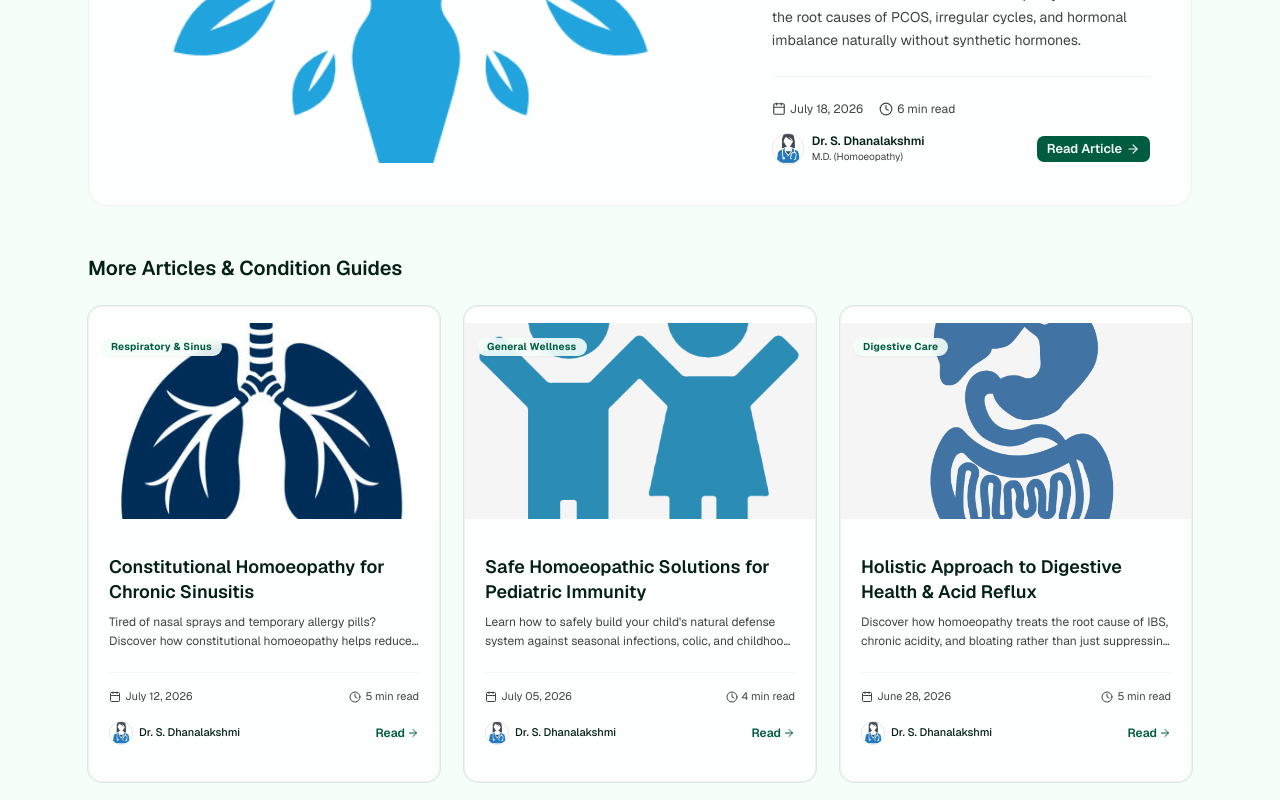
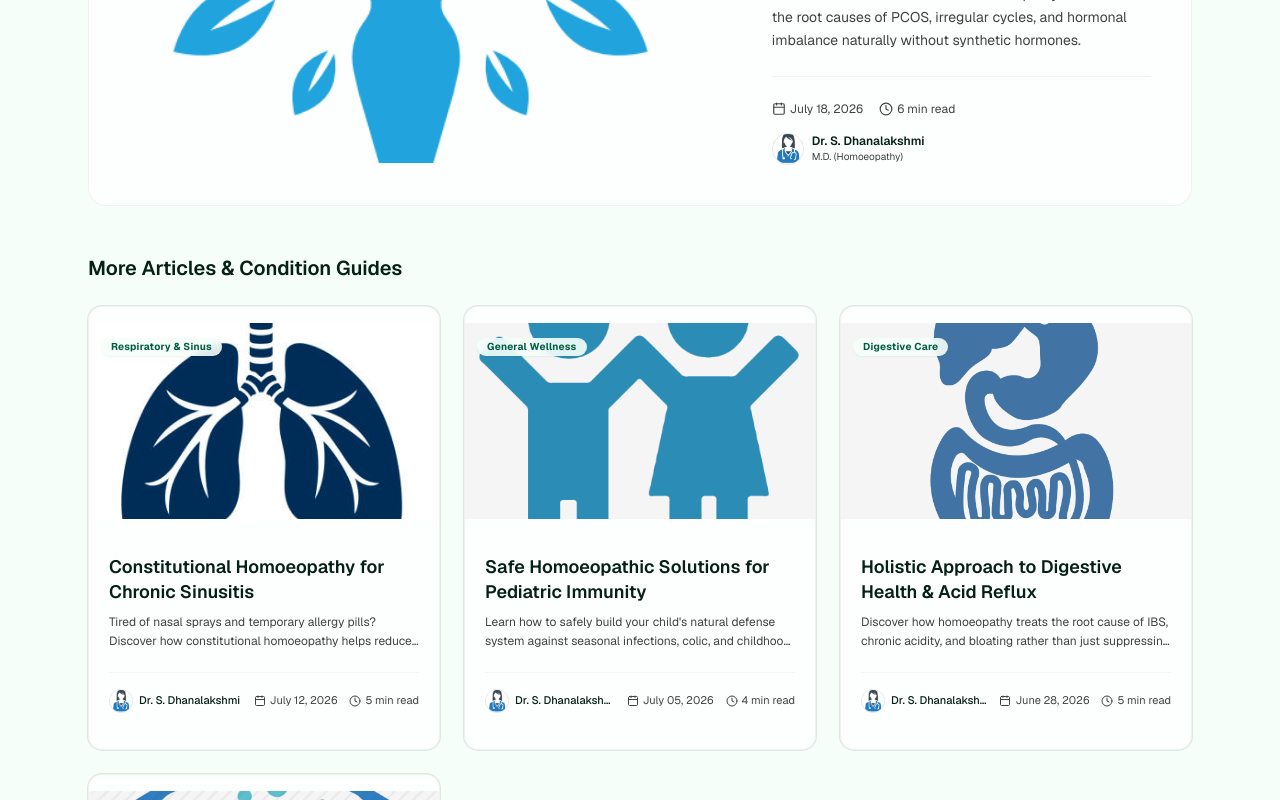
Before and after one commit to tarak162/swastha-homoeo, a Next.js app: page /blogs in a window 1280 px wide. Shown: the part 880-1680 px from the top of the page. Built offline with nearby package versions, Linux system fonts and the light colour scheme.

Commit message:
uodated read article action

```diff
--- a/src/app/blogs/[slug]/page.tsx
+++ b/src/app/blogs/[slug]/page.tsx
@@ -16,7 +16,7 @@ import {
 } from "lucide-react";
 
 import { Button } from "@/components/ui/button";
-import { Card, CardContent, CardHeader, CardTitle } from "@/components/ui/card";
+import { Card, CardContent } from "@/components/ui/card";
 import { BLOG_POSTS } from "../data/posts";
 import ShareButtons from "../components/ShareButtons";
 
@@ -237,7 +237,7 @@ export default async function BlogPostPage({ params }: PageProps) {
                   {relatedPosts.map((related) => (
                     <Card
                       key={related.slug}
-                      className="group overflow-hidden border border-border/40 bg-card transition-all duration-300 hover:-translate-y-0.5 hover:shadow-sm"
+                      className="group relative overflow-hidden border border-border/40 bg-card transition-all duration-300 hover:-translate-y-0.5 hover:shadow-sm"
                     >
                       <div className="relative aspect-video w-full bg-muted">
                         <Image
@@ -253,18 +253,44 @@ export default async function BlogPostPage({ params }: PageProps) {
                           {related.category}
                         </span>
                         <h4 className="mt-2 font-heading text-base font-bold text-foreground group-hover:text-primary transition-colors line-clamp-2">
-                          <Link href={`/blogs/${related.slug}`}>
+                          {/* Full-card overlay — entire card surface is the click target */}
+                          <Link
+                            href={`/blogs/${related.slug}`}
+                            className="after:absolute after:inset-0 after:z-0 focus-visible:after:outline focus-visible:after:outline-2 focus-visible:after:outline-primary/60"
+                          >
                             {related.title}
                           </Link>
                         </h4>
-                        <div className="mt-4 flex items-center justify-between text-[10px] text-muted-foreground">
-                          <span>{related.date}</span>
-                          <Link
-                            href={`/blogs/${related.slug}`}
-                            className="font-bold text-primary hover:underline"
-                          >
-                            Read Article
-                          </Link>
+
+                        {/* Single unified footer row */}
+                        <div className="mt-4 flex items-center justify-between gap-3 border-t border-border/40 pt-3">
+                          {/* Author */}
+                          <div className="flex items-center gap-1.5 min-w-0">
+                            <div className="relative size-5 shrink-0 overflow-hidden rounded-full border border-border bg-muted">
+                              <Image
+                                src={related.author.avatar}
+                                alt={related.author.name}
+                                fill
+                                sizes="20px"
+                                className="object-cover"
+                              />
+                            </div>
+                            <span className="truncate text-[10px] font-medium text-foreground">
+                              {related.author.name}
+                            </span>
+                          </div>
+
+                          {/* Date · Read time */}
+                          <div className="flex shrink-0 items-center gap-2.5 text-[10px] text-muted-foreground">
+                            <span className="flex items-center gap-1">
+                              <Calendar className="size-2.5" />
+                              {related.date}
+                            </span>
+                            <span className="flex items-center gap-1">
+                              <Clock className="size-2.5" />
+                              {related.readTime}
+                            </span>
+                          </div>
                         </div>
                       </CardContent>
                     </Card>
--- a/src/app/blogs/components/blogs-page-client.tsx
+++ b/src/app/blogs/components/blogs-page-client.tsx
@@ -3,7 +3,7 @@
 import { useMemo, useState } from "react";
 import Image from "next/image";
 import Link from "next/link";
-import { ArrowRight, Calendar, Clock, Search, User, X } from "lucide-react";
+import { Calendar, Clock, Search, X } from "lucide-react";
 
 import { Button } from "@/components/ui/button";
 import { Card, CardContent } from "@/components/ui/card";
@@ -138,7 +138,7 @@ export default function BlogsPageClient({ initialPosts }: BlogsPageClientProps)
           <div className="space-y-12">
             {/* Featured Article Banner */}
             {featuredPost && (
-              <div className="relative overflow-hidden rounded-2xl border border-border/50 bg-card transition-all duration-300 hover:shadow-lg">
+              <div className="relative overflow-hidden rounded-2xl border border-border/50 bg-card transition-all duration-300 hover:shadow-lg group/featured">
                 <div className="grid grid-cols-1 lg:grid-cols-12">
                   {/* Banner Cover Image (LCP Candidate) */}
                   <div className="relative aspect-[16/10] w-full lg:col-span-7 lg:aspect-auto lg:h-[400px]">
@@ -159,8 +159,12 @@ export default function BlogsPageClient({ initialPosts }: BlogsPageClientProps)
                       <span className="inline-block rounded-full bg-primary/10 px-2.5 py-1 text-xs font-semibold tracking-wide text-primary">
                         {featuredPost.category}
                       </span>
-                      <h2 className="font-heading text-2xl font-bold leading-snug text-foreground sm:text-3xl hover:text-primary transition-colors">
-                        <Link href={`/blogs/${featuredPost.slug}`}>
+                      <h2 className="font-heading text-2xl font-bold leading-snug text-foreground sm:text-3xl group-hover/featured:text-primary transition-colors">
+                        {/* Full-card overlay — makes the entire banner clickable */}
+                        <Link
+                          href={`/blogs/${featuredPost.slug}`}
+                          className="after:absolute after:inset-0 after:z-0 focus-visible:after:outline focus-visible:after:outline-2 focus-visible:after:outline-primary/60"
+                        >
                           {featuredPost.title}
                         </Link>
                       </h2>
@@ -182,9 +186,8 @@ export default function BlogsPageClient({ initialPosts }: BlogsPageClientProps)
                         </div>
                       </div>
 
-                      {/* Author & Button */}
-                      <div className="mt-4 flex items-center justify-between gap-4">
-                        <div className="flex items-center gap-2">
+                      {/* Author */}
+                      <div className="mt-4 flex items-center gap-2">
                         <div className="relative size-8 overflow-hidden rounded-full border border-border bg-muted">
                           <Image
                             src={featuredPost.author.avatar}
@@ -203,13 +206,6 @@ export default function BlogsPageClient({ initialPosts }: BlogsPageClientProps)
                           </p>
                         </div>
                       </div>
-                        <Button asChild size="sm" className="font-semibold">
-                          <Link href={`/blogs/${featuredPost.slug}`} className="flex items-center gap-1">
-                            Read Article
-                            <ArrowRight className="size-3.5 transition-transform group-hover/button:translate-x-0.5" />
-                          </Link>
-                        </Button>
-                      </div>
                     </div>
                   </div>
                 </div>
@@ -226,7 +222,7 @@ export default function BlogsPageClient({ initialPosts }: BlogsPageClientProps)
                   {gridPosts.map((post) => (
                     <Card
                       key={post.slug}
-                      className="group overflow-hidden border border-border/50 bg-card transition-all duration-300 hover:-translate-y-1 hover:shadow-md"
+                      className="group relative overflow-hidden border border-border/50 bg-card transition-all duration-300 hover:-translate-y-1 hover:shadow-md"
                     >
                       {/* Card Cover Image */}
                       <div className="relative aspect-video w-full bg-muted">
@@ -248,7 +244,11 @@ export default function BlogsPageClient({ initialPosts }: BlogsPageClientProps)
                       <CardContent className="flex flex-1 flex-col justify-between p-5">
                         <div className="space-y-2">
                           <h4 className="font-heading text-lg font-semibold leading-snug text-foreground group-hover:text-primary transition-colors line-clamp-2">
-                            <Link href={`/blogs/${post.slug}`}>
+                            {/* Full-card overlay link — entire card surface is now the click target */}
+                            <Link
+                              href={`/blogs/${post.slug}`}
+                              className="after:absolute after:inset-0 after:z-0 focus-visible:after:outline focus-visible:after:outline-2 focus-visible:after:outline-primary/60"
+                            >
                               {post.title}
                             </Link>
                           </h4>
@@ -257,9 +257,26 @@ export default function BlogsPageClient({ initialPosts }: BlogsPageClientProps)
                           </p>
                         </div>
 
-                        <div className="mt-5 pt-4 border-t border-border/40">
-                          {/* Card Meta details */}
-                          <div className="flex items-center justify-between gap-2 text-[11px] text-muted-foreground">
+                        {/* Single unified footer row */}
+                        <div className="mt-5 flex items-center justify-between gap-3 border-t border-border/40 pt-4">
+                          {/* Author */}
+                          <div className="flex items-center gap-1.5 min-w-0">
+                            <div className="relative size-6 shrink-0 overflow-hidden rounded-full border border-border bg-muted">
+                              <Image
+                                src={post.author.avatar}
+                                alt={post.author.name}
+                                fill
+                                sizes="24px"
+                                className="object-cover"
+                              />
+                            </div>
+                            <span className="truncate text-[11px] font-medium text-foreground">
+                              {post.author.name}
+                            </span>
+                          </div>
+
+                          {/* Date · Read time */}
+                          <div className="flex shrink-0 items-center gap-3 text-[11px] text-muted-foreground">
                             <span className="flex items-center gap-1">
                               <Calendar className="size-3" />
                               {post.date}
@@ -268,30 +285,6 @@ export default function BlogsPageClient({ initialPosts }: BlogsPageClientProps)
                               <Clock className="size-3" />
                               {post.readTime}
                             </span>
-                          </div>
-
-                          {/* Card Author credit */}
-                          <div className="mt-4 flex items-center justify-between gap-4">
-                            <div className="flex items-center gap-1.5">
-                              <div className="relative size-6 overflow-hidden rounded-full border border-border bg-muted">
-                                <Image
-                                  src={post.author.avatar}
-                                  alt={post.author.name}
-                                  fill
-                                  sizes="24px"
-                                  className="object-cover"
-                                />
-                              </div>
-                              <span className="text-[11px] font-medium text-foreground">
-                                {post.author.name}
-                              </span>
-                            </div>
-                            <Link
-                              href={`/blogs/${post.slug}`}
-                              className="inline-flex items-center gap-0.5 text-xs font-semibold text-primary hover:text-primary/80 transition-colors"
-                            >
-                              Read <ArrowRight className="size-3" />
-                            </Link>
                           </div>
                         </div>
                       </CardContent>
```
Lines whose indentation alone changed are shown as unchanged.
